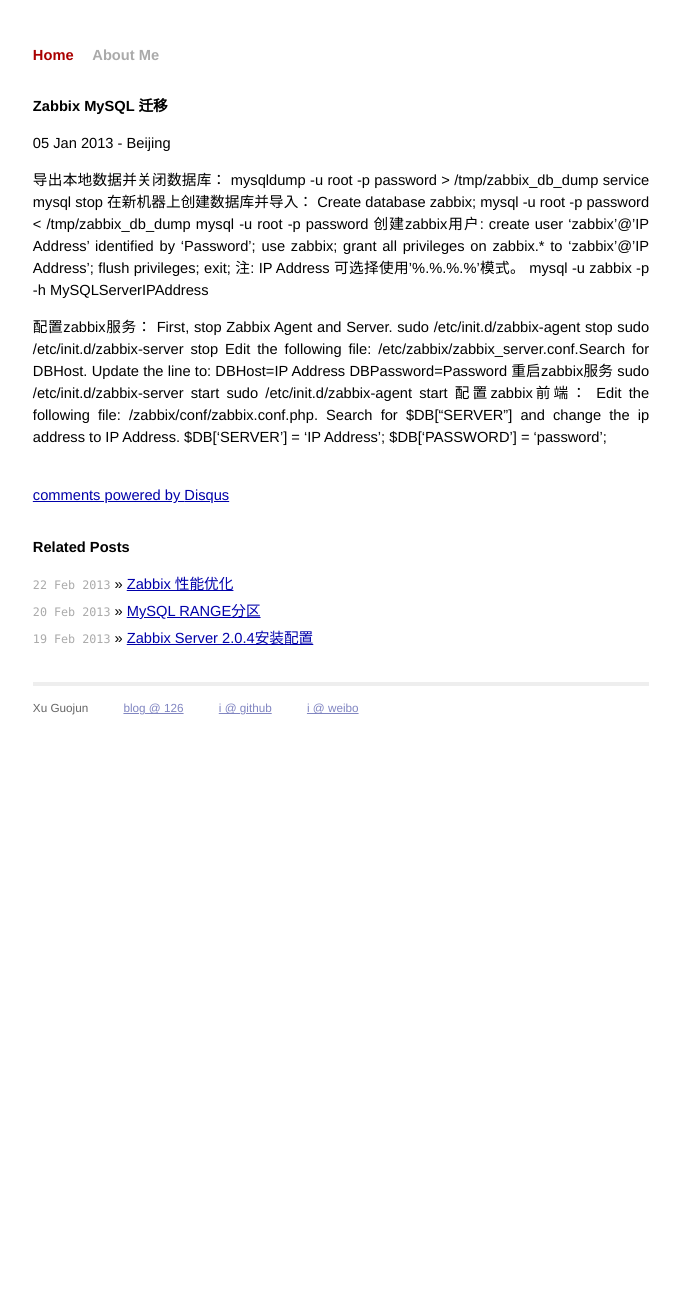
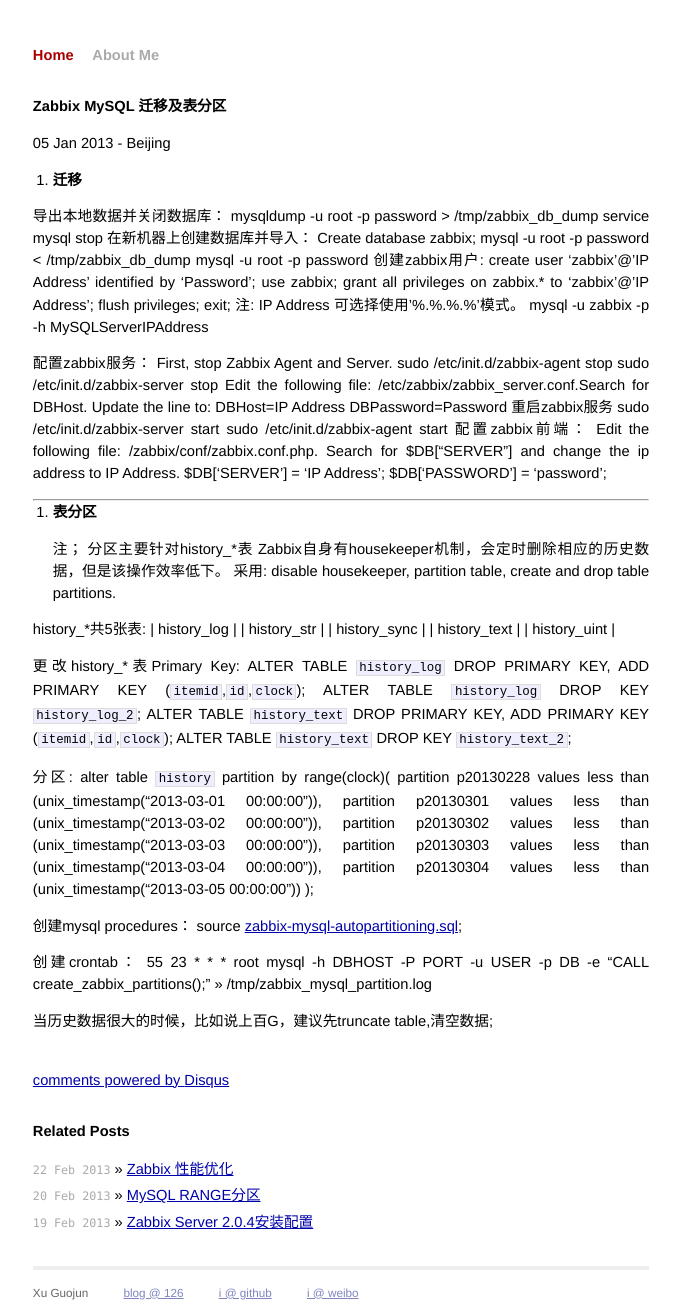
Before and after one commit to qinguan/qinguan.github.com, a Jekyll site: the page built from _posts/2013-01-05-Zabbix-MySQL-迁移.md, in a window 1280 px wide. Shown: the whole page, without its empty margins (299-979 px from the left). Built offline with Jekyll 4.4.1, drawn with Linux system fonts in a browser that asks for light colours; Markdown is read by kramdown in place of the engine named in the settings; comment, search, counter and statistics services are not loaded; before the commit the page ends 944 px from its top, so only the background shows below that.

Commit message:
add mysql partition

```diff
--- a/_posts/2013-01-05-Zabbix-MySQL-迁移.md
+++ b/_posts/2013-01-05-Zabbix-MySQL-迁移.md
@@ -1,11 +1,14 @@
 ---
 layout: post
-title: Zabbix MySQL 迁移
+title: Zabbix MySQL 迁移及表分区
 ---
 
-Zabbix MySQL 迁移
+Zabbix MySQL 迁移及表分区
 ========================
 05 Jan 2013 - Beijing
+
+1. 迁移
+====
 
 导出本地数据并关闭数据库：
 	mysqldump -u root -p password > /tmp/zabbix_db_dump
@@ -39,3 +42,41 @@
 Search for $DB["SERVER"] and change the ip address to IP Address.
 	$DB['SERVER'] = 'IP Address';
 	$DB['PASSWORD'] = 'password';
+
+********************************
+
+2. 表分区
+=====
+注； 分区主要针对history_*表
+Zabbix自身有housekeeper机制，会定时删除相应的历史数据，但是该操作效率低下。
+采用: disable housekeeper, partition table, create and drop table partitions.
+
+history_*共5张表:
+	| history_log           |
+	| history_str           |
+	| history_sync          |
+	| history_text          |
+	| history_uint          |
+
+更改history_*表Primary Key:
+	ALTER TABLE `history_log` DROP PRIMARY KEY, ADD PRIMARY KEY (`itemid`,`id`,`clock`);
+	ALTER TABLE `history_log` DROP KEY `history_log_2`;
+	ALTER TABLE `history_text` DROP PRIMARY KEY, ADD PRIMARY KEY (`itemid`,`id`,`clock`);
+	ALTER TABLE `history_text` DROP KEY `history_text_2`;
+
+分区:
+	alter table `history` partition by range(clock)(
+	partition p20130228 values less than (unix_timestamp("2013-03-01 00:00:00")),
+	partition p20130301 values less than (unix_timestamp("2013-03-02 00:00:00")),
+	partition p20130302 values less than (unix_timestamp("2013-03-03 00:00:00")),
+	partition p20130303 values less than (unix_timestamp("2013-03-04 00:00:00")),
+	partition p20130304 values less than (unix_timestamp("2013-03-05 00:00:00"))
+	);
+
+创建mysql procedures：
+	source [zabbix-mysql-autopartitioning.sql](https://github.com/qinguan/zabbix_configure/blob/master/zabbix-mysql-autopartitioning.sql);
+
+创建crontab：
+		55 23 * * * root mysql -h DBHOST -P PORT -u USER -p DB -e "CALL create_zabbix_partitions();" >> /tmp/zabbix_mysql_partition.log
+
+当历史数据很大的时候，比如说上百G，建议先truncate table,清空数据;
```
